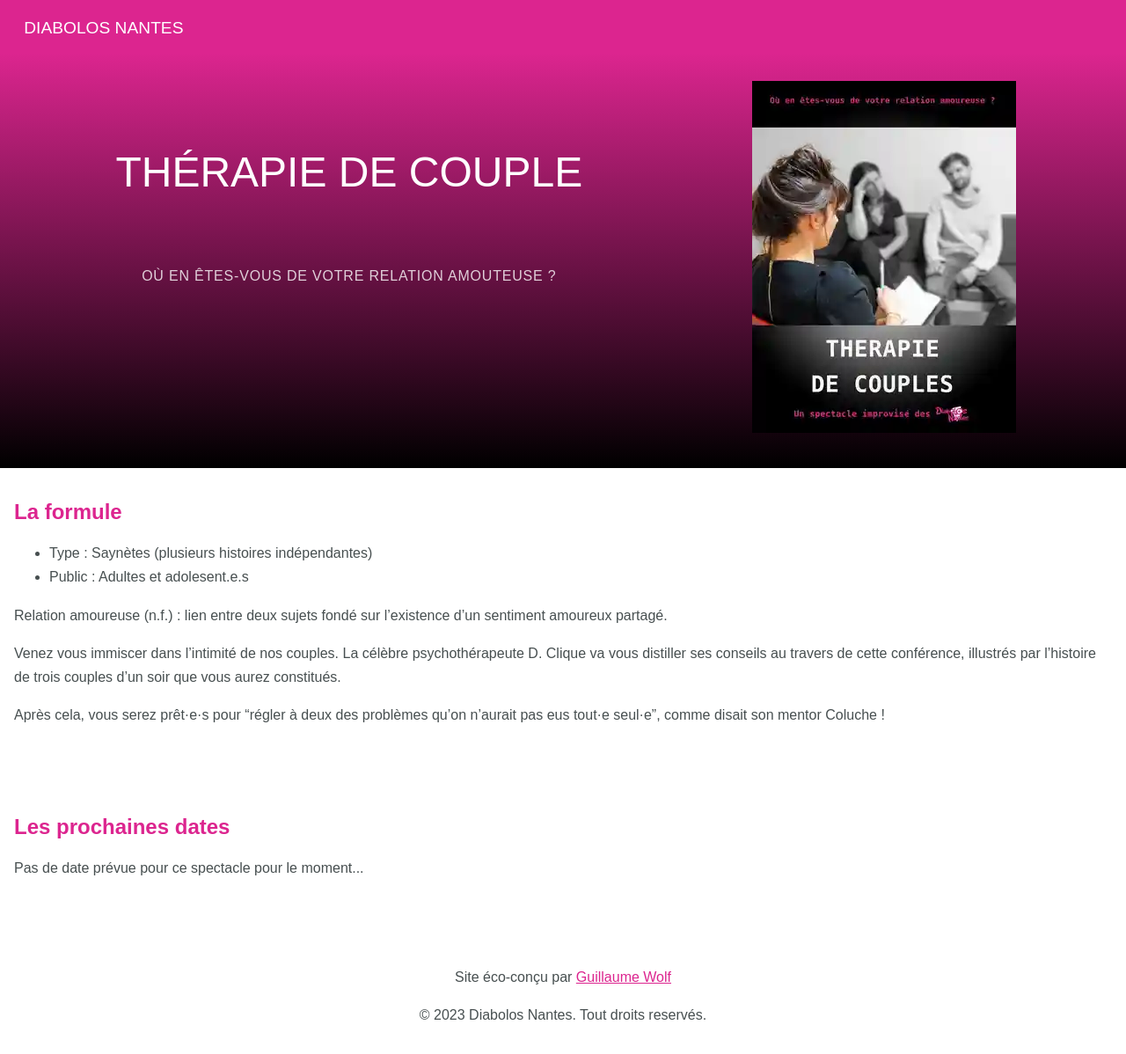
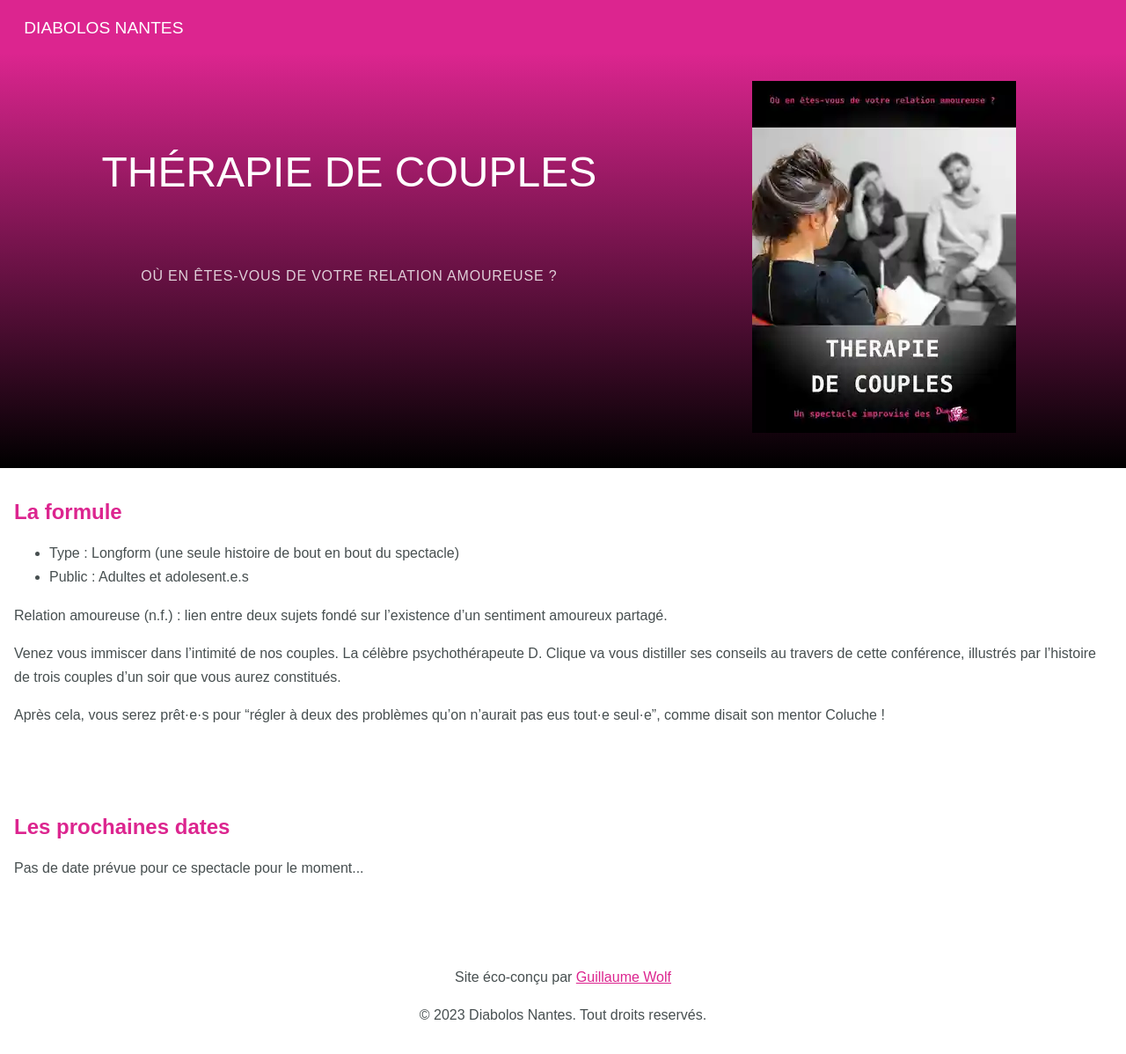
Before and after one commit to guillaumew/diabolos, a Jekyll site: the page built from _spectacles/therapie-couple.md, in a window 1280 px wide and 1199 px high. Shown: the whole window at 88% size. Built offline with Jekyll 4.4.1, drawn with Linux system fonts in a browser that asks for light colours.

Commit message:
typo thérapie de couple

```diff
--- a/_spectacles/therapie-couple.md
+++ b/_spectacles/therapie-couple.md
@@ -1,9 +1,9 @@
 ---
 short: therapie
-title: Thérapie de couple
+title: Thérapie de couples
 image: therapie.webp
-summary: Où en êtes-vous de votre relation amouteuse ?
-type: shortform
+summary: Où en êtes-vous de votre relation amoureuse ?
+type: longform
 audience: Adultes et adolesent.e.s
 ---
 
```
